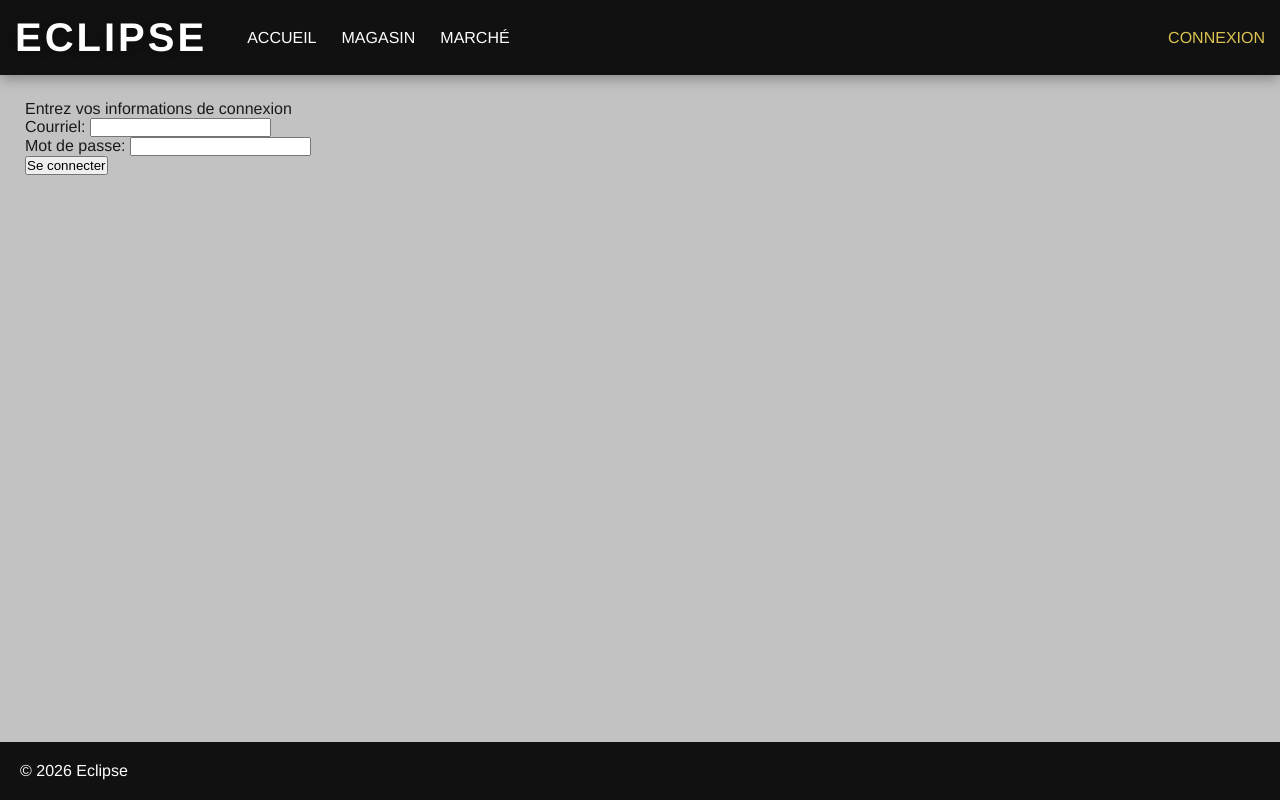
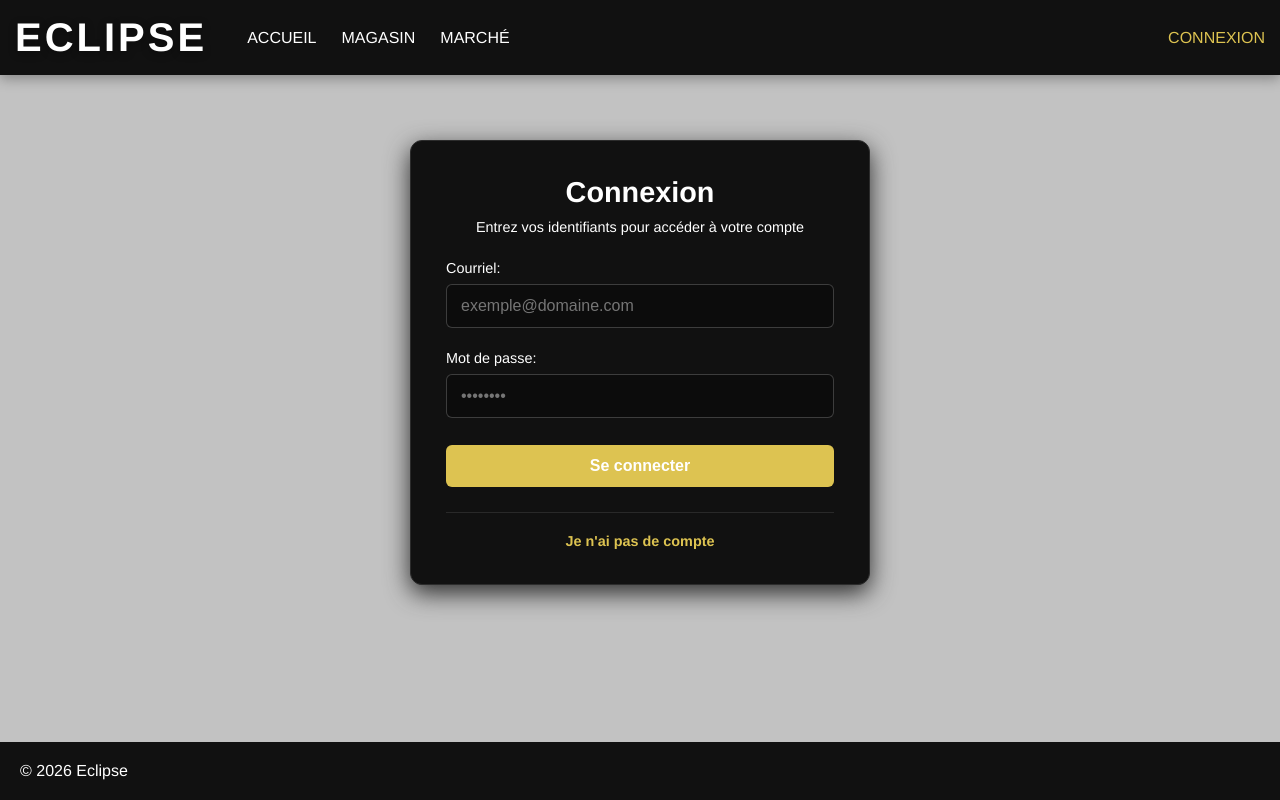
Before and after one commit to alexbed98/eclipse, a React (Vite) app: page /login in a window 1280 px wide. Built offline with nearby package versions, Linux system fonts and the light colour scheme.

Commit message:
nouveau look login

```diff
--- a/src/App.jsx
+++ b/src/App.jsx
@@ -1,5 +1,5 @@
 import { Routes, Route } from 'react-router-dom';
-import { ProtectedRoute, AdminRoute } from './components/general/ProtectedRoute';
+import { ProtectedRoute, AdminRoute, GuestRoute } from './components/general/ProtectedRoute';
 
 import Header from "./components/general/Header"
 import Footer from "./components/general/Footer"
@@ -11,6 +11,7 @@ import Shop from './pages/Shop'
 import Market from './pages/Market'
 import Profile from './pages/Profile'
 import Admin from './pages/Admin'
+import Register from './pages/Register'
 
 function App() {
   return (
@@ -23,7 +24,10 @@ function App() {
           <Route path="/" element={<Home/>}/>
           <Route path="/shop" element={<Shop/>}/>
           <Route path="/market" element={<Market/>}/>
-          <Route path="/login" element={<Login/>}/>
+
+          {/* routes seulement accessible aux guests (utilisateurs non-connectes) */}
+          <Route path="/login" element={<GuestRoute><Login/></GuestRoute>}/>
+          <Route path="/register" element={<GuestRoute><Register/></GuestRoute>}/>
 
           {/* routes protegees (joueur connecte seulement) */}
           <Route path="/game" element={<ProtectedRoute><Game/></ProtectedRoute>}/>
--- a/src/components/general/ProtectedRoute.jsx
+++ b/src/components/general/ProtectedRoute.jsx
@@ -22,3 +22,13 @@ export function AdminRoute({ children }) {
 
     return children;
 }
+
+// redirige les utilisateurs deja connecter vers l'accueil
+// s'il se retrouve par erreur sur la page login ou register
+export function GuestRoute({ children }) {
+    const { player } = useAuth();
+
+    if (player) return <Navigate to="/" replace />;
+
+    return children;
+}
--- /dev/null
+++ b/src/css/auth.css
@@ -0,0 +1,118 @@
+.auth-container {
+    display: flex;
+    justify-content: center;
+    align-items: center;
+    padding: 40px;
+    box-sizing: border-box;
+}
+
+.auth-card {
+    background-color: var(--color-secondary-1);
+    border: 1px solid var(--color-secondary-5);
+    border-radius: 12px;
+    padding: 35px;
+    width: 100%;
+    max-width: 460px;
+    box-shadow: 0 8px 24px var(--color-secondary-5);
+    color: var(--color-white);
+}
+
+.auth-card h2 {
+    margin-bottom: 10px;
+    font-size: 1.8rem;
+    text-align: center;
+    color: var(--color-white);
+}
+
+.auth-subtitle {
+    margin-bottom: 25px;
+    font-size: 0.9rem;
+    color: var(--color-white);
+    text-align: center;
+}
+
+.auth-form {
+    display: flex;
+    flex-direction: column;
+    gap: 22px;
+}
+
+.form-section {
+    display: flex;
+    flex-direction: column;
+    gap: 8px;
+}
+
+.form-section label {
+    font-size: 0.9rem;
+    color: var(--color-white);
+}
+
+.form-section input {
+    background-color: rgba(0, 0, 0, 0.25);
+    border: 1px solid rgba(255, 255, 255, 0.2);
+    border-radius: 6px;
+    padding: 12px 14px;
+    font-size: 1rem;
+    color: var(--color-white);
+    outline: none;
+    transition: border-color 0.2s ease, box-shadow 0.2s ease;
+}
+
+.form-section input:focus {
+    border-color: var(--color-secondary-3);
+    box-shadow: 0 0 0 2px rgba(255, 255, 255, 0.1);
+}
+
+.auth-error {
+    background-color: rgba(139, 38, 38, 0.2);
+    border: 1px solid var(--color-logout, #8b2626);
+    color: #ff8080;
+    padding: 10px 14px;
+    border-radius: 6px;
+    font-size: 0.88rem;
+    margin-bottom: 20px;
+    text-align: center;
+}
+
+.form-button {
+    background-color: var(--color-secondary-3, #4a6fa5);
+    color: var(--color-white);
+    border: none;
+    border-radius: 6px;
+    padding: 12px;
+    font-size: 1rem;
+    font-weight: 600;
+    cursor: pointer;
+    margin-top: 5px;
+    transition: opacity 0.2s ease, transform 0.1s ease;
+}
+
+.form-button:hover {
+    opacity: 0.7;
+}
+
+.form-button:active {
+    transform: scale(0.98);
+}
+
+.auth-footer {
+    margin-top: 25px;
+    padding-top: 20px;
+    border-top: 1px solid rgba(255, 255, 255, 0.1);
+    display: flex;
+    justify-content: center;
+    gap: 8px;
+    font-size: 0.9rem;
+    color: rgba(255, 255, 255, 0.7);
+}
+
+.auth-link {
+    color: var(--color-secondary-3);
+    text-decoration: none;
+    font-weight: 600;
+}
+
+.auth-link:hover {
+    text-decoration: underline;
+}
--- a/src/pages/Login.jsx
+++ b/src/pages/Login.jsx
@@ -1,6 +1,7 @@
 import { useState } from "react";
-import { useNavigate } from "react-router-dom";
+import { useNavigate, Link } from "react-router-dom";
 import { useAuth } from '../context/AuthContext';
+import '../css/auth.css'
 
 function Login() {
     const [email, setEmail] = useState('');
@@ -44,30 +45,49 @@ function Login() {
     };
 
     return (
-        <div>
-            <p>Entrez vos informations de connexion</p>
-            <form onSubmit={handleSubmit}>
-                <div>
+        <div className="auth-container">
+            <div className="auth-card">
+                <h2>Connexion</h2>
+                <p className="auth-subtitle">Entrez vos identifiants pour accéder à votre compte</p>
+
+                <form onSubmit={handleSubmit} className="auth-form">
+
+                    <div className="form-section">
                         <label htmlFor="email">Courriel: </label>
                         <input
+                            id="email"
                             type="email"
                             value={email}
+                            placeholder="exemple@domaine.com"
                             onChange={(e) => setEmail(e.target.value)}
-                    />
-                </div>
-                <div>
-                    <label htmlFor="password">Mot de passe: </label>
-                    <input
-                        type="password"
-                        value={password}
-                        onChange={(e) => setPassword(e.target.value)}
+                            required
                         />
                     </div>
 
-                {errorMessage && <div className="errorMessage">{errorMessage}</div>}
+                    <div className="form-section">
+                        <label htmlFor="password">Mot de passe: </label>
+                        <input
+                            id="password"
+                            type="password"
+                            placeholder="••••••••"
+                            value={password}
+                            onChange={(e) => setPassword(e.target.value)}
+                            required
+                        />
+                    </div>
 
-                <button type="submit">Se connecter</button>
+                    {errorMessage && <div className="auth-error">{errorMessage}</div>}
+
+                    <button type="submit" className="form-button">
+                        Se connecter
+                    </button>
+
                 </form>
+
+                <div className="auth-footer">
+                    <Link to="/register" className="auth-link">Je n'ai pas de compte</Link>
+                </div>
+            </div>
         </div>
     );
 }
--- /dev/null
+++ b/src/pages/Register.jsx
@@ -0,0 +1,14 @@
+import { useState } from "react";
+import { useNavigate, Link } from "react-router-dom";
+import { useAuth } from '../context/AuthContext';
+import '../css/auth.css'
+
+function Register() {
+
+
+    return (
+        <div>register</div>
+    );
+}
+
+export default Register
```
Lines whose indentation alone changed are shown as unchanged.
